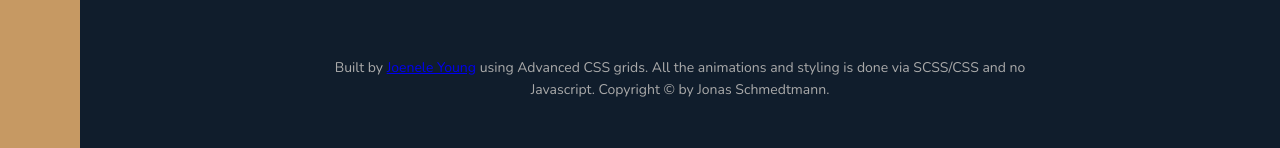
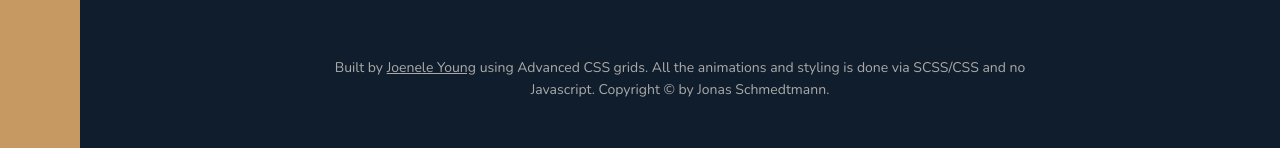
Before and after one commit to joenele/nexter, a website: page index.html in a window 1280 px wide. Shown: the part 3846-3994 px from the top of the page. Drawn offline with nearby package versions, Linux system fonts and the light colour scheme.

Commit message:
first commit

```diff
--- a/sass/_footer.scss
+++ b/sass/_footer.scss
@@ -40,4 +40,8 @@
     margin-left: auto;
     text-align: center;
     width: 70%;
+
+    a{
+        color: $color-grey-light-2;
+    }
 }
```
Also changed, not shown: css/style.css.
